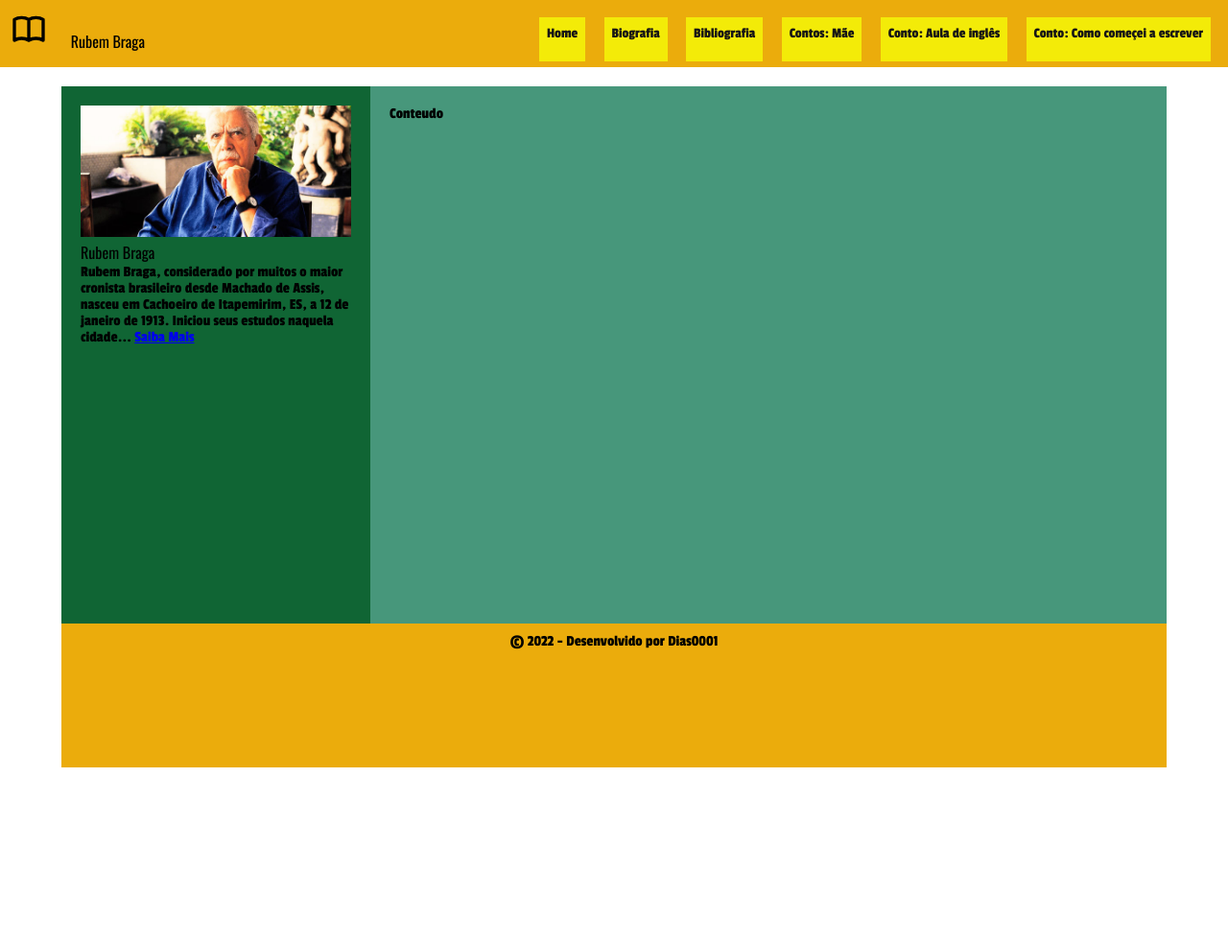
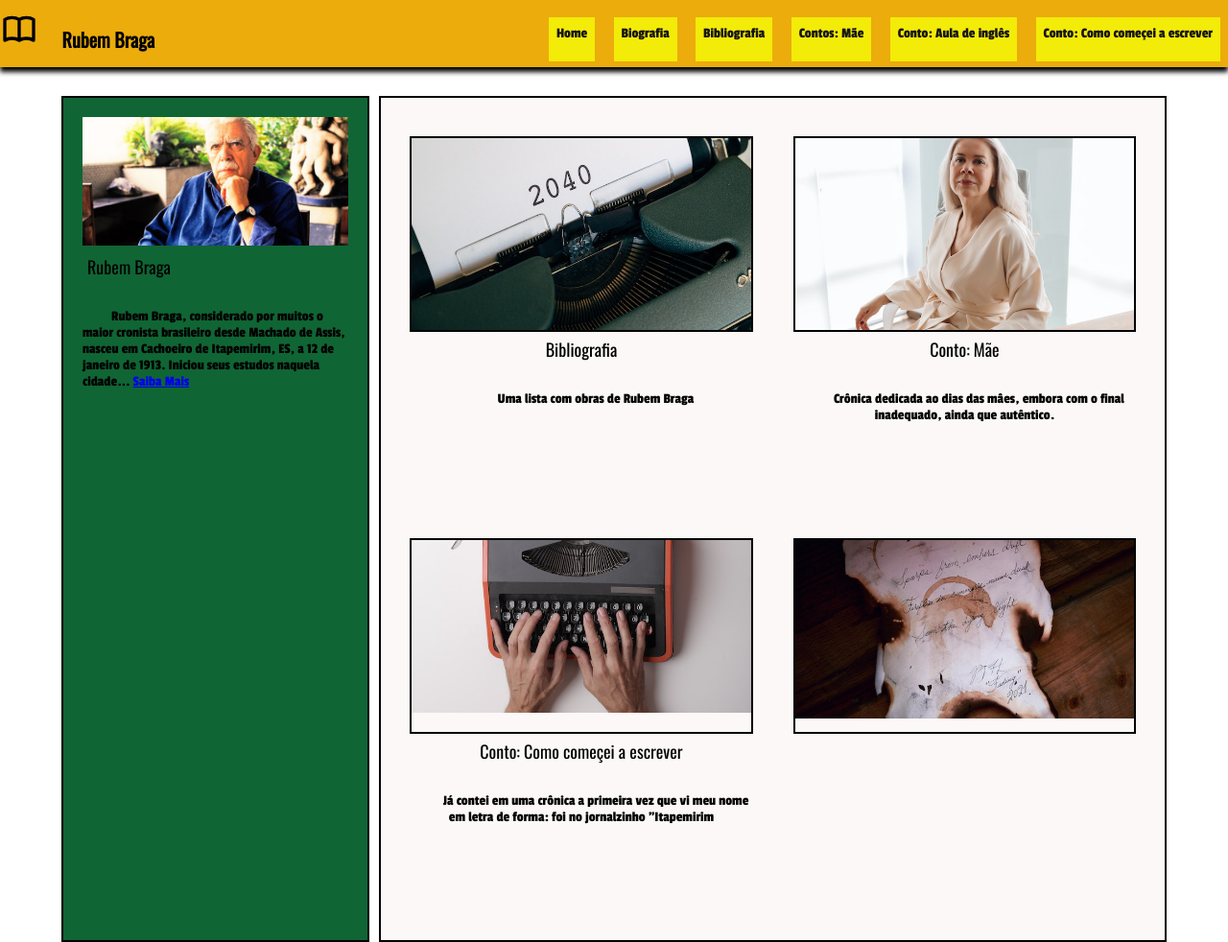
Before and after one commit to dias0001/site-rubem-braga, a plain HTML site: page index.html in a window 1280 px wide. Shown: the top 982 px of the page at 96% size. Before the commit the page ends 800 px from the top, so only its background shows below. Drawn offline with nearby package versions, Linux system fonts and the light colour scheme.

Commit message:
atualizar7

```diff
--- a/css/style.css
+++ b/css/style.css
@@ -21,6 +21,7 @@ time, mark, audio, video {
 }
 body{
 	font-family: 'Passion One', cursive;
+	padding-top: 80px;
 }
 
 h1, h2, h3, h4, h5, h6{
@@ -29,14 +30,20 @@ h1, h2, h3, h4, h5, h6{
 
 img{
 	width: 100%;
-
 }
 
+
+
 header{
+	position: fixed;
+	top: 0;
+
+	width: 100%;
 	display: flex;
 	justify-content: space-between;
+	padding: 10px 0 10px 0;
 	background-color: rgb(235, 172, 12);
-	padding: 10px;
+	box-shadow: black 0 5px 5px;
 
 }
 
@@ -88,19 +95,47 @@ main{
 	width: 90%;
 	margin: 0 auto;
 	margin-top: 20px;
+	margin-bottom: 20px;
+
+}
+
+p{
+	text-indent: 30px;
+	padding-top: 10px;
+	font-size: 15px;
+}
+
+h1{
+	font-size: 20px;
+	font-weight: bolder;
+}
+
+h2{
+	padding: 5px;
+	padding-bottom: 20px;
+	font-size: 18px;
+}
+
+h3{
+	padding: 5px;
+	padding-bottom: 20px;
+	font-size: 18px;
 }
 
 aside{
 	padding: 20px;
 	width: 25%;
 	background-color: #106534;
+	border: 2px solid black;
+
 }
 footer{
 	background-color: rgb(235, 172, 12);
-	width: 90%;
+	width: 100%;
 	height: 150px;
 	margin-top: 40px;
 	margin: 0 auto;
+	padding-top: 40px;
 
 }
 footer p{
@@ -109,13 +144,52 @@ footer p{
 
 }
 
-.conteudo{
+.conteudo-home{
+	width: 70%;
+	background-color: #fbf8f7;
+	border: 2px solid black;
+	margin-left: 10px;
+	display: flex;
+	justify-content: space-between;
+	flex-wrap: wrap;
+}
+
+.box{
+	width: 46%;
+	text-align: center;
+	margin: 20px 10px 100px 10px;
+
+
+}
+
+.box figure{
+	height: 200px;
+	overflow: hidden;
+	border: 2px solid black;
+}
+
+.conteudo, .conteudo-home{
 	padding: 20px;
 	width: 70%;
-	background-color: rgb(71, 151, 123);
 }
 
 .ico-logo{
 	width: 40px;
 	margin: 0 20px 0 0;
 }
+
+#img-rubembraga{
+	margin-top: -150px;
+}
+
+#img-escrever{
+	margin-top: -290px;
+}
+
+#img-auladeingles{
+	margin-top: -150px;
+}
+
+#img-bibliografia{
+	margin-top: -50px;
+}
--- a/index.html
+++ b/index.html
@@ -52,8 +52,39 @@
 
         </aside>
 
-        <section class="conteudo">
-            Conteudo
+        <section class="conteudo-home">
+            <div class="box">
+                <figure>
+                    <img id="img-rubembraga" src="imagem/rubensbraga.jpg" alt="">
+                </figure>
+                <h2>Bibliografia</h2>
+                <p>Uma lista com obras de Rubem Braga</p>
+            </div>
+
+            <div class="box">
+                <figure>
+                    <img id="img-auladeingles" src="imagem/aulaingles1.jpg" alt="">
+                </figure>
+                <h2>Conto: Mãe</h2>
+                <p>Crônica dedicada ao dias das mâes, embora com o final inadequado, ainda que autêntico.</p>
+            </div>
+
+            <div class="box">
+                <figure>
+                    <img id="img-escrever" src="imagem/comocomeceiaescrever1.jpg" alt="">
+                </figure>
+                <h2>Conto: Como começei a escrever</h2>
+                <p>Já contei em uma crônica a primeira vez que vi meu nome em letra de forma: foi no jornalzinho "Itapemirim</p>
+            </div>
+
+            <div class="box">
+                <figure>
+                    <img id="img-bibliografia" src="imagem/bibliografia1.jpg" alt="">
+                </figure>
+                <h2></h2>
+                <p></p>
+            </div>
+
         </section>
     </main>
 
```
Also changed, not shown: imagem/aulaingles1.jpg (added), imagem/bibliografia1.jpg (added), imagem/comocomeceiaescrever1.jpg (added), imagem/rubensbraga.jpg (added).
